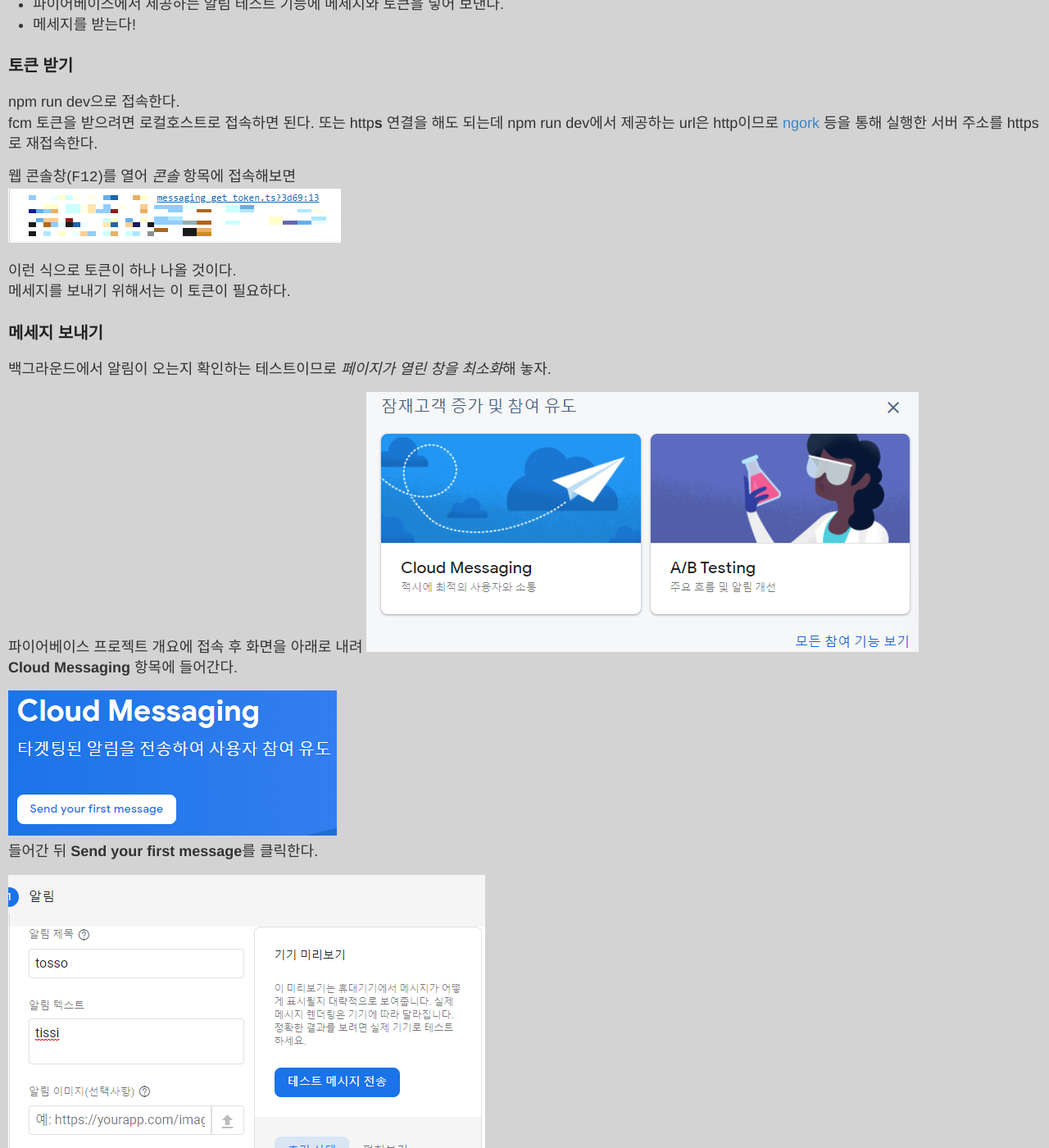
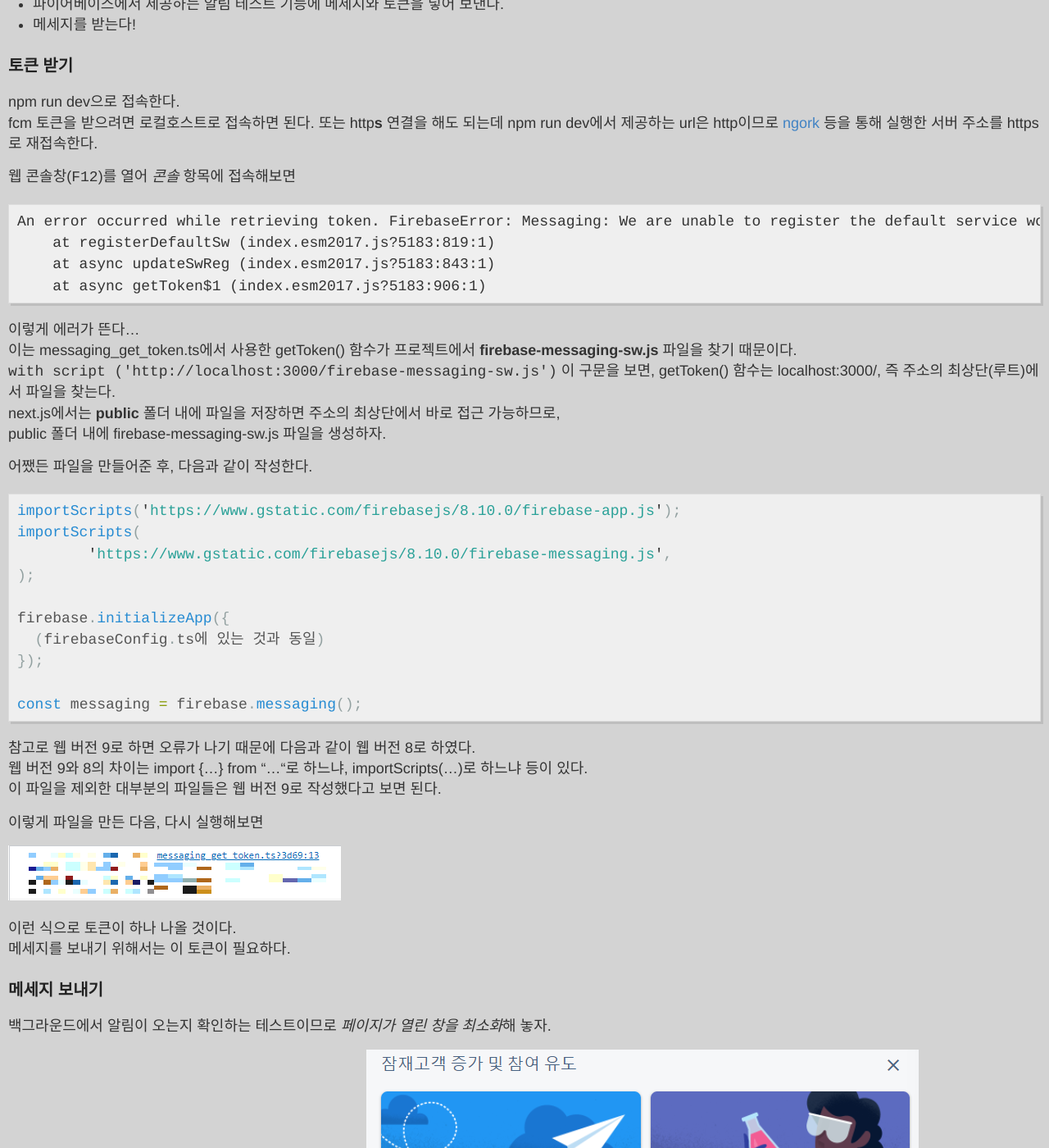
Before and after one commit to Kreator-Kaebal/Kreator-Kaebal.github.io, a Jekyll site: the page built from _posts/2022-3-7-typescript5.md, in a window 1280 px wide and 1400 px high, scrolled down 4682 px. Shown: the whole window at 82% size. Built offline with Jekyll 4.4.1, drawn with Linux system fonts in a browser that asks for light colours; some of the changed text lies outside the part shown.

Commit message:
typescript5 서술 빼먹은거 수정

````diff
--- a/_posts/2022-3-7-typescript5.md
+++ b/_posts/2022-3-7-typescript5.md
@@ -75,7 +75,7 @@
 
 이 코드는 **fcm 메세지 전송에 필요한 토큰**을 생성하는 코드이다.
 토큰은 각 클라이언트가 고유한 값을 가지며, 토큰을 바탕으로 어디에 메세지를 보낼지 결정할 수 있다.
-파이어베이스 api의 getMessaging() 객체와 아까 받아온 키를 getToken에 넣으면 토큰이 생성되는 원리이다!
+파이어베이스 api의 getMessaging() 객체와 아까 받아온 키를 getToken()에 넣으면 토큰이 생성되는 원리이다!
 getMessaging()의 괄호 안에는 firebaseConfig에서 생성한 initializeApp 객체를 넣어주면 된다.
 
 ### 앱 설정
@@ -142,6 +142,41 @@
 fcm 토큰을 받으려면 로컬호스트로 접속하면 된다. 또는 http**s** 연결을 해도 되는데 npm run dev에서 제공하는 url은 http이므로 [ngork](https://ngrok.com/) 등을 통해 실행한 서버 주소를 https로 재접속한다.
 
 웹 콘솔창(`F12`)를 열어 _콘솔_ 항목에 접속해보면
+
+```
+An error occurred while retrieving token. FirebaseError: Messaging: We are unable to register the default service worker. Failed to register a ServiceWorker for scope ('http://localhost:3000/firebase-cloud-messaging-push-scope') with script ('http://localhost:3000/firebase-messaging-sw.js'): A bad HTTP response code (404) was received when fetching the script. (messaging/failed-service-worker-registration).
+    at registerDefaultSw (index.esm2017.js?5183:819:1)
+    at async updateSwReg (index.esm2017.js?5183:843:1)
+    at async getToken$1 (index.esm2017.js?5183:906:1)
+```
+
+이렇게 에러가 뜬다...
+이는 messaging_get_token.ts에서 사용한 getToken() 함수가 프로젝트에서 **firebase-messaging-sw.js** 파일을 찾기 때문이다.
+`with script ('http://localhost:3000/firebase-messaging-sw.js')` 이 구문을 보면, getToken() 함수는 localhost:3000/, 즉 주소의 최상단(루트)에서 파일을 찾는다.
+next.js에서는 **public** 폴더 내에 파일을 저장하면 주소의 최상단에서 바로 접근 가능하므로,
+public 폴더 내에 firebase-messaging-sw.js 파일을 생성하자.
+
+어쨌든 파일을 만들어준 후, 다음과 같이 작성한다.
+
+```javascript
+importScripts('https://www.gstatic.com/firebasejs/8.10.0/firebase-app.js');
+importScripts(
+	'https://www.gstatic.com/firebasejs/8.10.0/firebase-messaging.js',
+);
+
+firebase.initializeApp({
+  (firebaseConfig.ts에 있는 것과 동일)
+});
+
+const messaging = firebase.messaging();
+```
+
+참고로 웹 버전 9로 하면 오류가 나기 때문에 다음과 같이 웹 버전 8로 하였다.
+웹 버전 9와 8의 차이는 import {...} from "..."로 하느냐, importScripts(...)로 하느냐 등이 있다.
+이 파일을 제외한 대부분의 파일들은 웹 버전 9로 작성했다고 보면 된다.
+
+이렇게 파일을 만든 다음, 다시 실행해보면
+
 ![tsc5-img4](/images/posts/typescript5-img4.png)
 
 이런 식으로 토큰이 하나 나올 것이다.
````
Also changed, not shown: other parts of _posts/2022-3-7-typescript5.md (+2 -2 lines).
